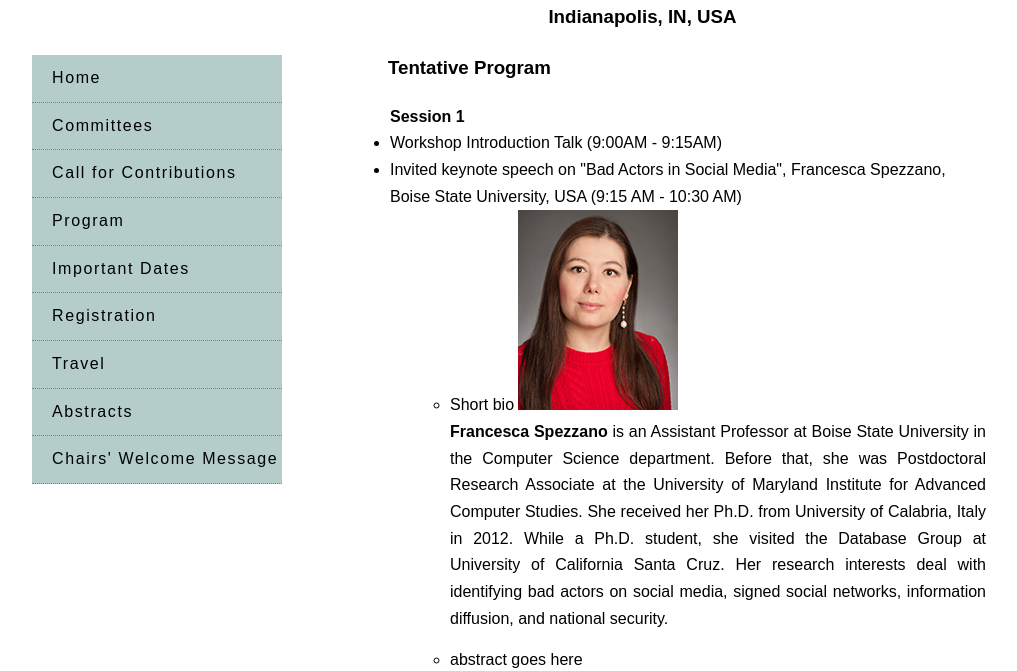
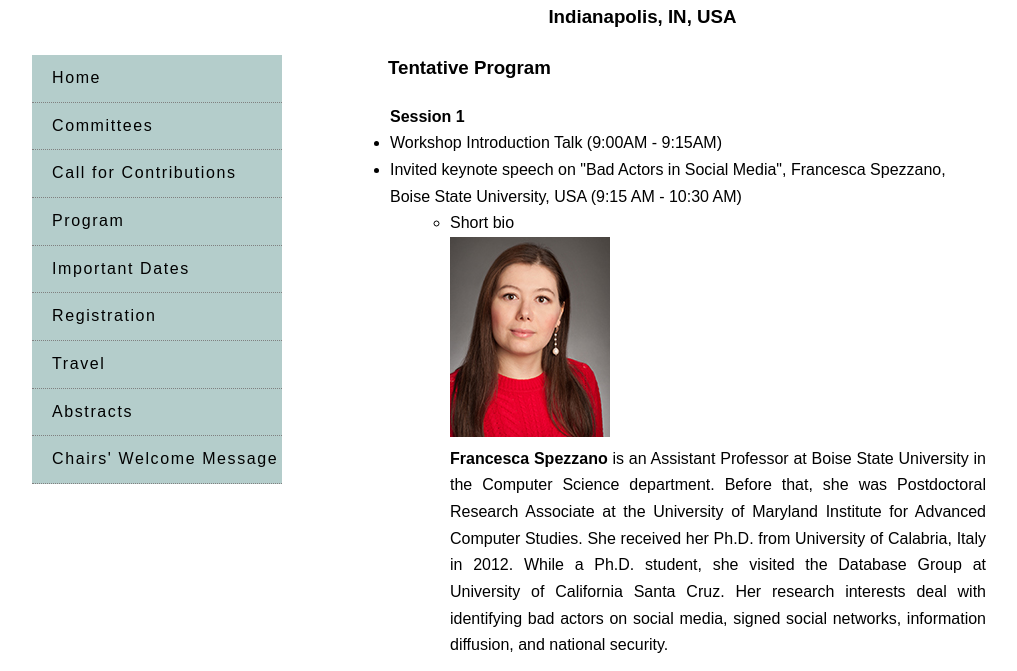
Before and after one commit to cybersafety2016/cybersafety2016.github.io, a plain HTML site: page program/index.html in a window 1280 px wide. Shown: the part 241-912 px from the top of the page, without its empty margins (130-1147 px from the left). Drawn offline with Linux system fonts and the light colour scheme.

Commit message:
minor changes

```diff
--- a/program/index.html
+++ b/program/index.html
@@ -38,7 +38,7 @@
 									<li> Workshop Introduction Talk (9:00AM - 9:15AM)</li>
 									<li>Invited keynote speech on "Bad Actors in Social Media", Francesca Spezzano, Boise State University, USA  (9:15 AM - 10:30 AM)
 										<ul class="nested">
-											<li>Short bio
+											<li>Short bio<br/>
 											<img src="../figures/francesca.jpg">
 									<p><b>Francesca Spezzano</b> is an Assistant Professor at Boise State University in the Computer Science department. Before that, she was Postdoctoral Research Associate at the University of Maryland Institute for Advanced Computer Studies. She received her Ph.D. from University of Calabria, Italy in 2012. While a Ph.D. student, she visited the Database Group at University of California Santa Cruz. Her research interests deal with identifying bad actors on social media, signed social networks, information diffusion, and national security.</p>
 											</li>
```
